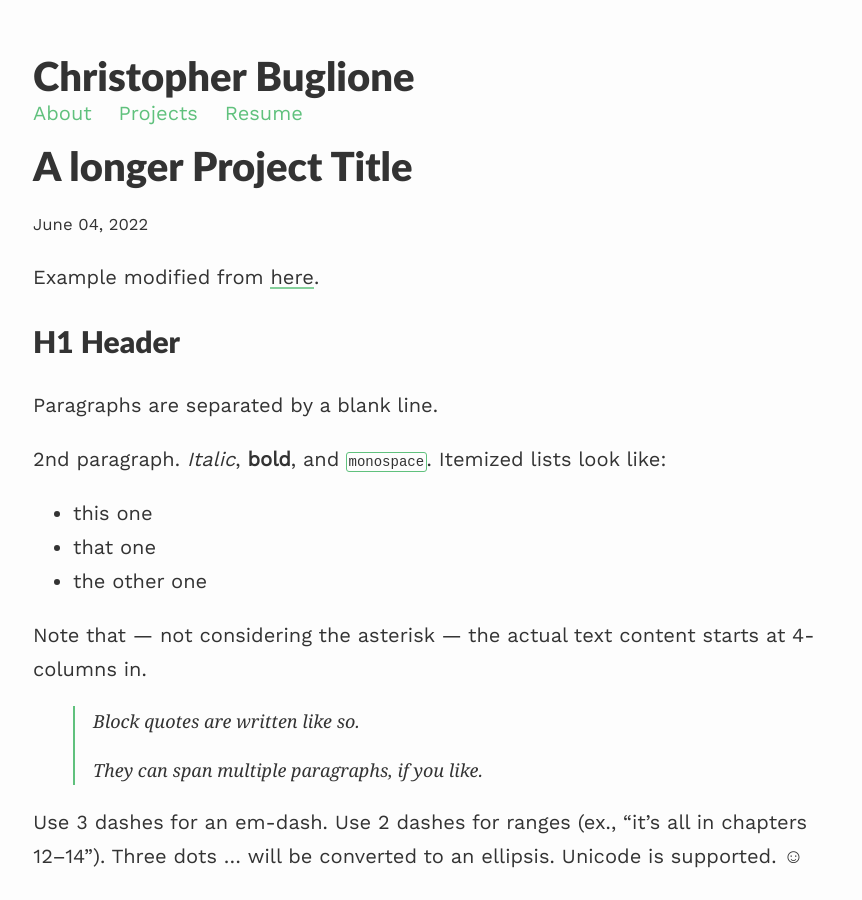
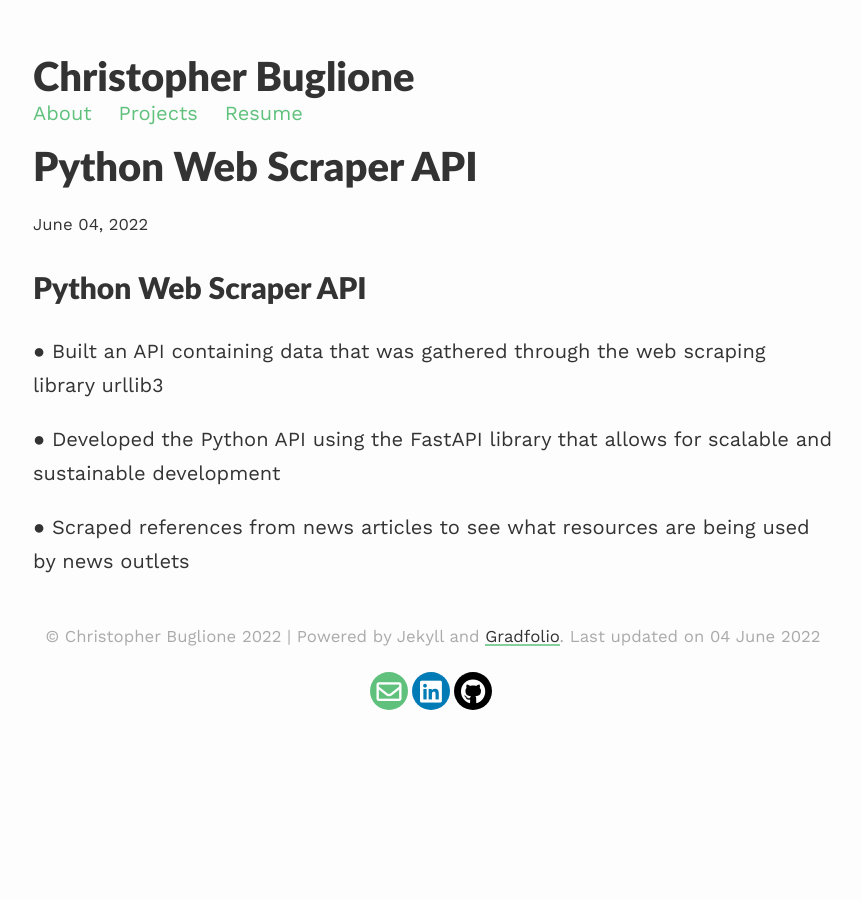
Before and after one commit to chris9084/Website, a Jekyll site: the page built from _projects/2_project.md, in a window 1280 px wide and 900 px high. Shown: the whole window, without its empty margins (207-1069 px from the left). Built offline with Jekyll 4.4.1, drawn with Linux system fonts in a browser that asks for light colours; nearby versions of some CDN libraries; formulas are drawn with MathJax 3; some of the changed text lies outside the part shown.

Commit message:
Updated the Projects Page

```diff
--- a/_projects/2_project.md
+++ b/_projects/2_project.md
@@ -1,153 +1,15 @@
 ---
 layout: post
-title: A longer Project Title
-description: short project description
+title: Python Web Scraper API
+description: An API Containing Sources Direived From News Articles
 ---
 
-Example modified from [here](http://www.unexpected-vortices.com/sw/rippledoc/quick-markdown-example.html){:target="_blank"}.
-
-H1 Header
+Python Web Scraper API
 ============
 
-Paragraphs are separated by a blank line.
+● Built an API containing data that was gathered through the web scraping library urllib3
 
-2nd paragraph. *Italic*, **bold**, and `monospace`. Itemized lists
-look like:
+● Developed the Python API using the FastAPI library that allows for scalable and sustainable
+development
 
-  * this one
-  * that one
-  * the other one
-
-Note that --- not considering the asterisk --- the actual text
-content starts at 4-columns in.
-
-> Block quotes are
-> written like so.
->
-> They can span multiple paragraphs,
-> if you like.
-
-Use 3 dashes for an em-dash. Use 2 dashes for ranges (ex., "it's all
-in chapters 12--14"). Three dots ... will be converted to an ellipsis.
-Unicode is supported. ☺
-
-
-H2 Header
-------------
-
-Here's a numbered list:
-
- 1. first item
- 2. second item
- 3. third item
-
-Note again how the actual text starts at 4 columns in (4 characters
-from the left side). Here's a code sample:
-
-    # Let me re-iterate ...
-    for i in 1 .. 10 { do-something(i) }
-
-As you probably guessed, indented 4 spaces. By the way, instead of
-indenting the block, you can use delimited blocks, if you like:
-
-~~~
-define foobar() {
-    print "Welcome to flavor country!";
-}
-~~~
-
-(which makes copying & pasting easier). You can optionally mark the
-delimited block for Pandoc to syntax highlight it:
-
-~~~python
-import time
-# Quick, count to ten!
-for i in range(10):
-    # (but not *too* quick)
-    time.sleep(0.5)
-    print(i)
-~~~
-
-
-
-### An h3 header ###
-
-Now a nested list:
-
- 1. First, get these ingredients:
-
-      * carrots
-      * celery
-      * lentils
-
- 2. Boil some water.
-
- 3. Dump everything in the pot and follow
-    this algorithm:
-
-        find wooden spoon
-        uncover pot
-        stir
-        cover pot
-        balance wooden spoon precariously on pot handle
-        wait 10 minutes
-        goto first step (or shut off burner when done)
-
-    Do not bump wooden spoon or it will fall.
-
-Notice again how text always lines up on 4-space indents (including
-that last line which continues item 3 above).
-
-Here's a link to [a website](http://foo.bar), to a [local
-doc](local-doc.html), and to a [section heading in the current
-doc](#an-h2-header). Here's a footnote [^1].
-
-[^1]: Some footnote text.
-
-Tables can look like this:
-
-| Header 1 | Header 2                   | Header 3 |
-|:--------:|:--------------------------:|:--------:|
-| data1a   | Data is longer than header | 1        |
-| d1b      | add a cell                 |          |
-| lorem    | ipsum                      | 3        |
-|          | empty outside cells        |          |
-| skip     |                            | 5        |
-| six      | Morbi purus                | 6        |
-
-
-A horizontal rule follows.
-
-***
-
-Here's a definition list:
-
-apples
-  : Good for making applesauce.
-
-oranges
-  : Citrus!
-
-tomatoes
-  : There's no "e" in tomatoe.
-
-Again, text is indented 4 spaces. (Put a blank line between each
-term and  its definition to spread things out more.)
-
-Here's a "line block" (note how whitespace is honored):
-
-| Line one
-|   Line too
-| Line tree
-
-and images can be specified like so:
-
-![example image](https://images.unsplash.com/photo-1488190211105-8b0e65b80b4e?w=500&h=500&fit=crop "An exemplary image")
-
-Inline math equation: $\omega = d\phi / dt$. Display
-math should get its own line like so:
-
-$$I = \int \rho R^{2} dV$$
-
-And note that you can backslash-escape any punctuation characters
-which you wish to be displayed literally, ex.: \`foo\`, \*bar\*, etc.
+● Scraped references from news articles to see what resources are being used by news outlets
```
Also changed, not shown: _projects/1_project.md (+1 -1 lines), _projects/3_project.md (+7 -3 lines).
